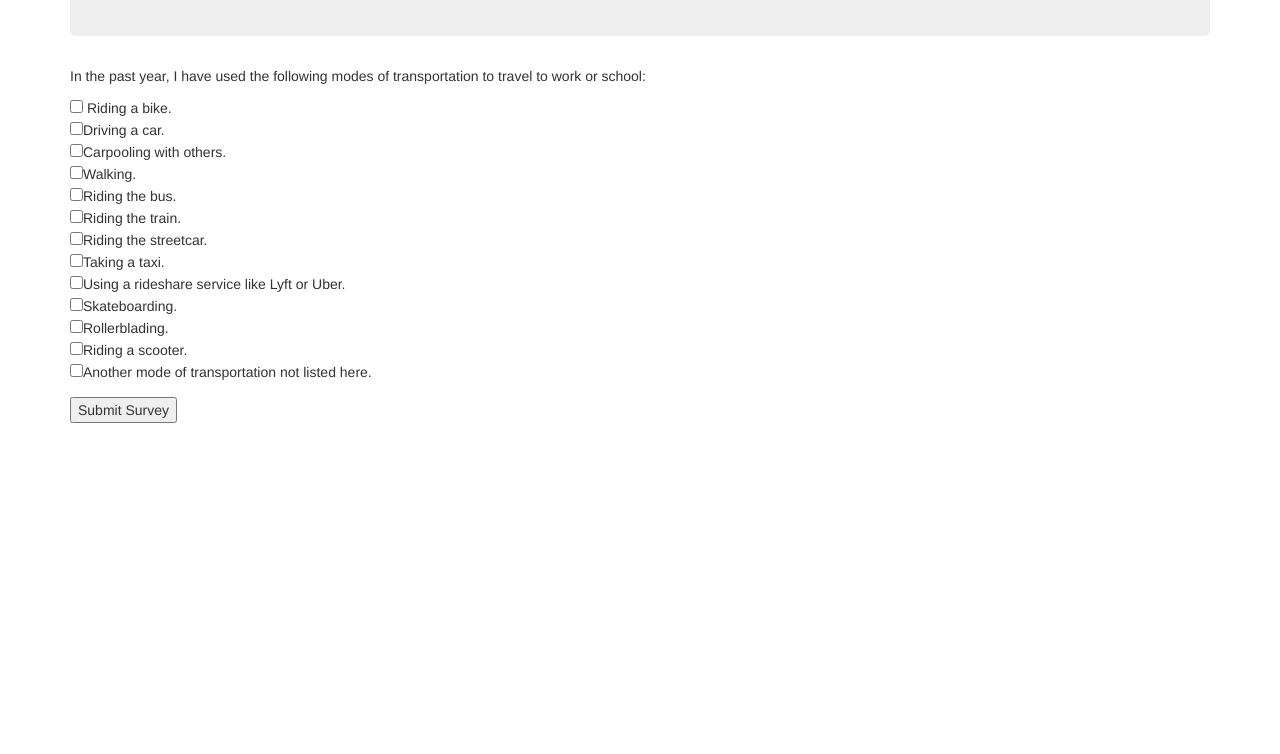
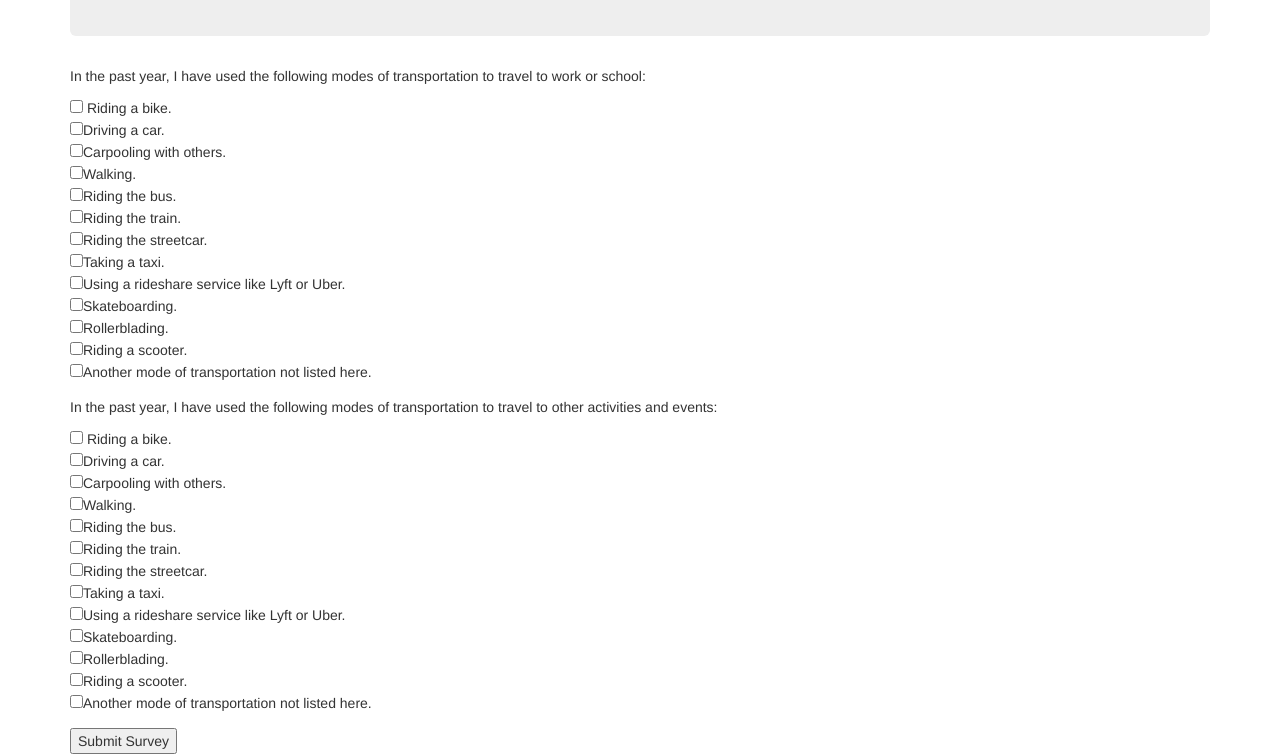
Before and after one commit to burentop/transportation-survey, a plain HTML site: page index.html in a window 1280 px wide. Shown: the part 123-877 px from the top of the page. Before the commit the page ends 800 px from the top, so only its background shows below. Drawn offline with Linux system fonts and the light colour scheme.

Commit message:
add 2nd checkbox group question.

```diff
--- a/index.html
+++ b/index.html
@@ -29,6 +29,22 @@
         <input type="checkbox" name="work-transportation" value="scooter">Riding a scooter.<br>
         <input type="checkbox" name="work-transportation" value="other">Another mode of transportation not listed here.<br>
       </div>
+      <div class="form-group">
+        <p>In the past year, I have used the following modes of transportation to travel to other activities and events:</p>
+        <input type="checkbox" name="fun-transportation" value="bike"> Riding a bike.<br>
+        <input type="checkbox" name="fun-transportation" value="car">Driving a car.<br>
+        <input type="checkbox" name="fun-transportation" value="carpool">Carpooling with others.<br>
+        <input type="checkbox" name="fun-transportation" value="walk">Walking.<br>
+        <input type="checkbox" name="fun-transportation" value="bus">Riding the bus.<br>
+        <input type="checkbox" name="fun-transportation" value="train">Riding the train.<br>
+        <input type="checkbox" name="fun-transportation" value="streetcar">Riding the streetcar.<br>
+        <input type="checkbox" name="fun-transportation" value="taxi">Taking a taxi.<br>
+        <input type="checkbox" name="fun-transportation" value="rideshare">Using a rideshare service like Lyft or Uber.<br>
+        <input type="checkbox" name="fun-transportation" value="skateboard">Skateboarding.<br>
+        <input type="checkbox" name="fun-transportation" value="rollerblade">Rollerblading.<br>
+        <input type="checkbox" name="fun-transportation" value="scooter">Riding a scooter.<br>
+        <input type="checkbox" name="fun-transportation" value="other">Another mode of transportation not listed here.<br>
+      </div>
       <button type="submit">Submit Survey</button>
     </form>
     <span id="work-responses">
--- a/js/scripts.js
+++ b/js/scripts.js
@@ -4,7 +4,7 @@ $(document).ready(function () {
     $("#work-responses").show();
     $("input:checkbox[name=work-transportation]:checked").each(function () {
       var workTransportationMode = $(this).val();
-      $('#work-responses').append(workTransportationMode + "<br>");
+      $('#work-responses').append("<br>" + workTransportationMode);
     });
     $('#transportation_survey').hide();
   });
```
